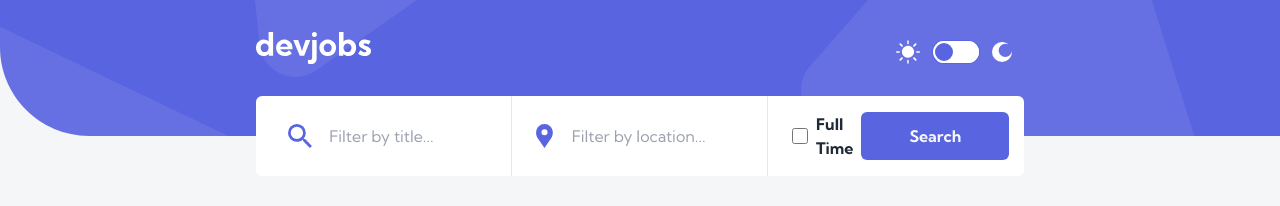
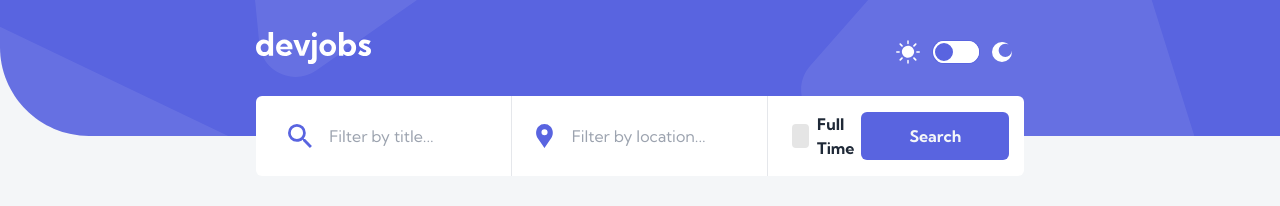
Before and after one commit to dziabak/devjobs-web-app, a React (Vite) app: page /jobs in a window 1280 px wide. Shown: the top 206 px of the page. Built offline with nearby package versions, Linux system fonts and the light colour scheme.

Commit message:
Split JobsFilter refs for desktop and mobile Added useMediaQuery package Added new checkbox element which supports dark mode

```diff
--- a/package.json
+++ b/package.json
@@ -13,6 +13,7 @@
     "@tanstack/react-query": "^5.0.0",
     "react": "^18.2.0",
     "react-dom": "^18.2.0",
+    "react-responsive": "^9.0.2",
     "react-router-dom": "^6.17.0"
   },
   "devDependencies": {
--- a/src/App.tsx
+++ b/src/App.tsx
@@ -11,7 +11,7 @@ import RootLayout from "./routes/RootLayout";
 
 const router = createBrowserRouter([
 	{
-		path: "/jobs",
+		path: "/",
 		element: <RootLayout />,
 		children: [
 			{
--- a/src/components/JobsFilter.tsx
+++ b/src/components/JobsFilter.tsx
@@ -1,15 +1,31 @@
 import { FormEvent, useRef, useState } from "react";
 import { useNavigate, createSearchParams } from "react-router-dom";
+import { useMediaQuery } from "react-responsive";
 import JobsFilterModal from "./JobsFilterModal";
 
 function JobsFilter() {
 	const [isModalOpen, setIsModalOpen] = useState(false);
 
 	const positionSearchElement = useRef("");
-	const locationSearchElement = useRef("");
-	const contractSearchElement = useRef(false);
+	const desktopLocationSearchElement = useRef("");
+	const desktopContractSearchElement = useRef(false);
+	const mobileLocationSearchElement = useRef("");
+	const mobileContractSearchElement = useRef(false);
+
+	let locationSearchElement;
+	let contractSearchElement;
 
 	const navigate = useNavigate();
+
+	const isMobile = useMediaQuery({ query: "(max-width:768px)" });
+
+	if (isMobile) {
+		locationSearchElement = mobileLocationSearchElement;
+		contractSearchElement = mobileContractSearchElement;
+	} else {
+		locationSearchElement = desktopLocationSearchElement;
+		contractSearchElement = desktopContractSearchElement;
+	}
 
 	const openModal = () => {
 		setIsModalOpen(true);
@@ -80,13 +96,12 @@ function JobsFilter() {
 							/>
 						</div>
 
-						<div className="flex justify-between p-4 md:w-1/3 md:items-center md:px-4 lg:w-1/3 lg:px-6 lg:pr-4">
-							<div className="hidden md:flex md:flex-row">
+						<div className="flex justify-between p-4 md:w-1/3 md:px-4 lg:w-1/3 lg:px-6 lg:pr-4">
+							<div className="hidden md:flex md:flex-row md:items-center">
 								<input
+									className="relative float-left h-6 w-6 appearance-none rounded border-[0.125rem] border-solid border-neutral-200 bg-neutral-200 outline-none before:pointer-events-none before:absolute before:h-[0.875rem] before:w-[0.875rem] before:scale-0 before:rounded-full before:bg-transparent before:opacity-0 before:shadow-[0px_0px_0px_13px_transparent] before:content-[''] checked:border-c-violet checked:bg-c-violet checked:before:opacity-[0.16] checked:after:absolute checked:after:mt-[0.05rem] checked:after:ml-[0.45rem] checked:after:block checked:after:h-[0.8125rem] checked:after:w-[0.375rem] checked:after:rotate-45 checked:after:border-[0.125rem] checked:after:border-l-0 checked:after:border-t-0 checked:after:border-solid checked:after:border-white checked:after:bg-transparent checked:after:content-[''] hover:cursor-pointer     dark:border-gray-700 dark:bg-gray-700 dark:checked:border-c-violet dark:checked:bg-c-violet accent-c-violet"
 									type="checkbox"
 									id="contract"
-									className="w-6 rounded cursor-pointer accent-c-violet dark:bg-c-grey"
-									ref={contractSearchElement}
 								/>
 								<label
 									htmlFor="contract"
@@ -127,12 +142,14 @@ function JobsFilter() {
 							</button>
 						</div>
 					</div>
+					{isMobile && (
 						<JobsFilterModal
 							openModal={isModalOpen}
 							closeModal={closeModal}
 							locationSearchElement={locationSearchElement}
 							contractSearchElement={contractSearchElement}
 						/>
+					)}
 				</form>
 			</div>
 		</div>
--- a/src/components/JobsFilterModal.tsx
+++ b/src/components/JobsFilterModal.tsx
@@ -60,7 +60,7 @@ const JobsFilterModal = ({
 						<input
 							type="checkbox"
 							id="contract-modal"
-							className="w-6 rounded cursor-pointer accent-c-violet dark:bg-c-grey"
+							className="relative float-left h-6 w-6 appearance-none rounded border-[0.125rem] border-solid border-neutral-200 bg-neutral-200 outline-none before:pointer-events-none before:absolute before:h-[0.875rem] before:w-[0.875rem] before:scale-0 before:rounded-full before:bg-transparent before:opacity-0 before:shadow-[0px_0px_0px_13px_transparent] before:content-[''] checked:border-c-violet checked:bg-c-violet checked:before:opacity-[0.16] checked:after:absolute checked:after:mt-[0.05rem] checked:after:ml-[0.45rem] checked:after:block checked:after:h-[0.8125rem] checked:after:w-[0.375rem] checked:after:rotate-45 checked:after:border-[0.125rem] checked:after:border-l-0 checked:after:border-t-0 checked:after:border-solid checked:after:border-white checked:after:bg-transparent checked:after:content-[''] hover:cursor-pointer dark:border-gray-700 dark:bg-gray-700 dark:checked:border-c-violet dark:checked:bg-c-violet accent-c-violet"
 							ref={contractSearchElement}
 						/>
 						<label
--- a/src/routes/RootLayout.tsx
+++ b/src/routes/RootLayout.tsx
@@ -1,11 +1,12 @@
 import Header from "../components/UI/Header";
 import JobsFilter from "../components/JobsFilter";
 
-import { Outlet } from "react-router-dom";
+import { Outlet, Navigate } from "react-router-dom";
 
 const RootLayout = () => {
 	return (
 		<>
+			{/* <Navigate to="/jobs" /> */}
 			<Header />
 			<div className="relative px-8 pb-10 sm:px-0 bg-c-light-grey dark:bg-c-midnight">
 				<div className="container absolute h-0 px-8 -inset-y-10 -inset-x-1/2 sm:px-0">
```
Also changed, not shown: 1 other file (tests, documents, lock files or other folders). Lines whose indentation alone changed are shown as unchanged.
